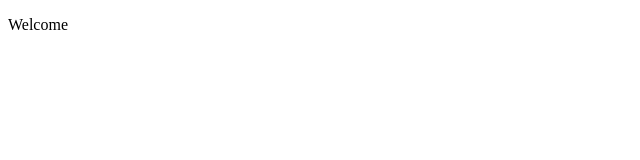
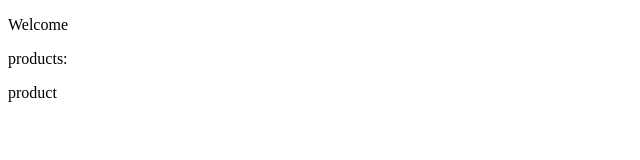
Before and after one commit to neuefische/cgn-java-24-5-teamproject_1, a React (Vite) app in the folder frontend/: page / in a window 1280 px wide. Shown: the top 160 px of the page, without its empty margins (0-640 px from the left). Built offline with nearby package versions, Linux system fonts and the light colour scheme.

Commit message:
add ProductView and ProductCard component

```diff
--- a/frontend/src/App.tsx
+++ b/frontend/src/App.tsx
@@ -1,11 +1,13 @@
 
 import './App.css'
+import ProductView from "./components/ProductView.tsx";
 
 export default function App() {
 
   return (
     <>
         <p>Welcome</p>
+        <ProductView/>
     </>
   )
 }
--- /dev/null
+++ b/frontend/src/components/ProductCard.tsx
@@ -0,0 +1,9 @@
+import "./ProductCard.css"
+
+export default function ProductCard() {
+    return (
+        <>
+        <p>product</p>
+        </>
+    );
+}
--- /dev/null
+++ b/frontend/src/components/ProductView.tsx
@@ -0,0 +1,11 @@
+import "./ProductView.css"
+import ProductCard from "./ProductCard.tsx";
+
+export default function ProductView() {
+    return (
+        <>
+            <p>products:</p>
+            <ProductCard/>
+        </>
+    );
+};
```
Also changed, not shown: frontend/src/components/ProductCard.css (added), frontend/src/components/ProductView.css (added).
